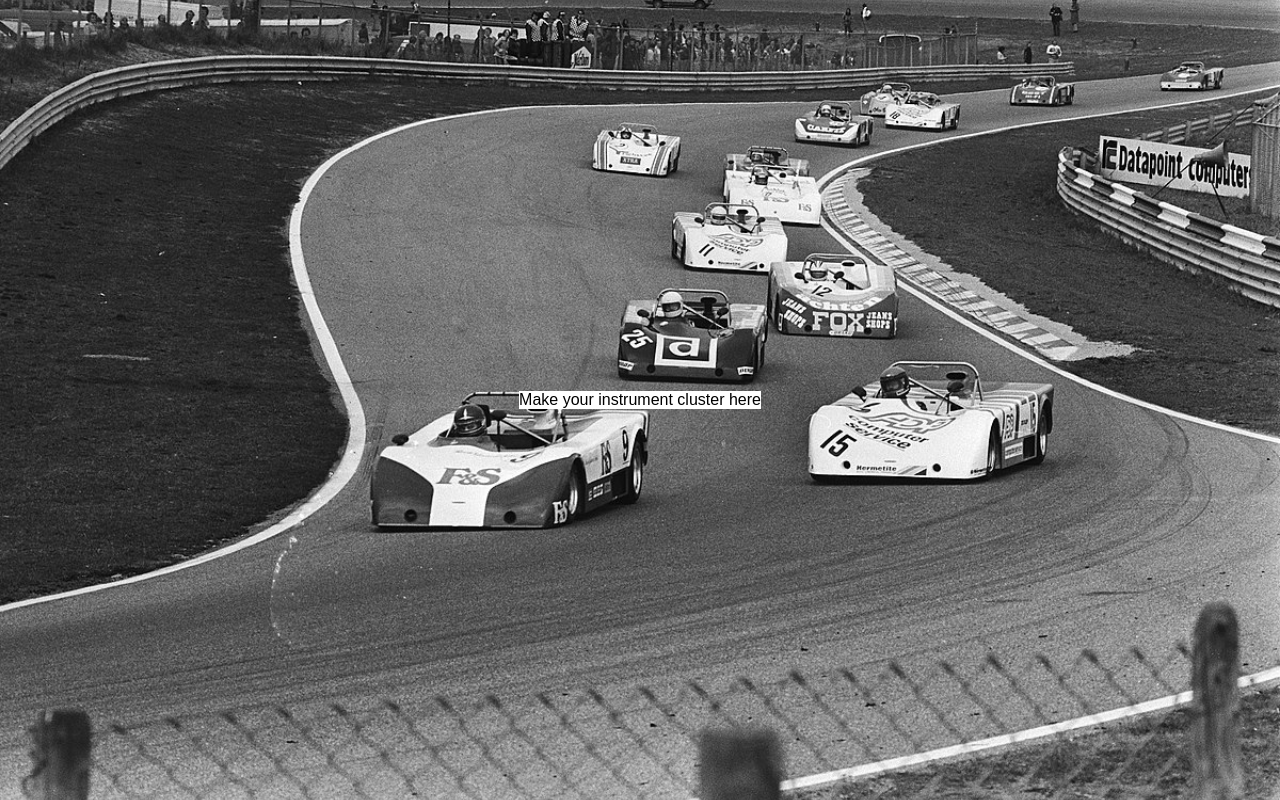
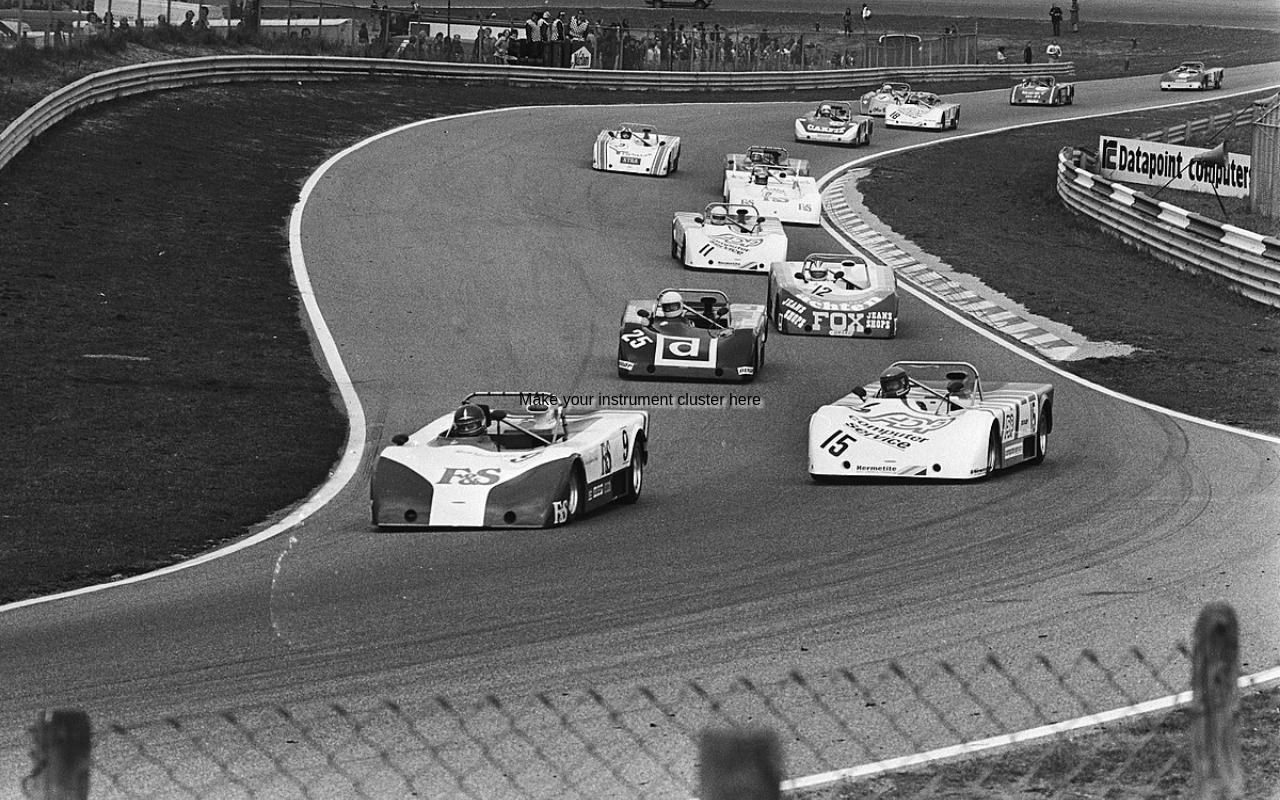
Before and after one commit to AnnaGraphic/speedometer-react, a React (Create React App) app: page / in a window 1280 px wide. Built offline with nearby package versions, Linux system fonts and the light colour scheme.

Commit message:
changes in layout / css

```diff
--- a/public/index.html
+++ b/public/index.html
@@ -3,7 +3,7 @@
   <head>
     <meta charset="utf-8" />
     <meta name="viewport" content="width=device-width, initial-scale=1" />
-    <title>React App</title>
+    <title>gay racing</title>
   </head>
   <body>
     <div id="root"></div>
--- a/src/App.css
+++ b/src/App.css
@@ -9,6 +9,7 @@ body {
 
 .App {
   display: flex;
+  flex-direction: column;
   justify-content: center;
   align-items: center;
   align-content: center;
@@ -17,5 +18,6 @@ body {
 }
 
 .car {
-  background-color: white;
+  color: black;
+  text-shadow: 3px 3px 3px white;
 }
```
